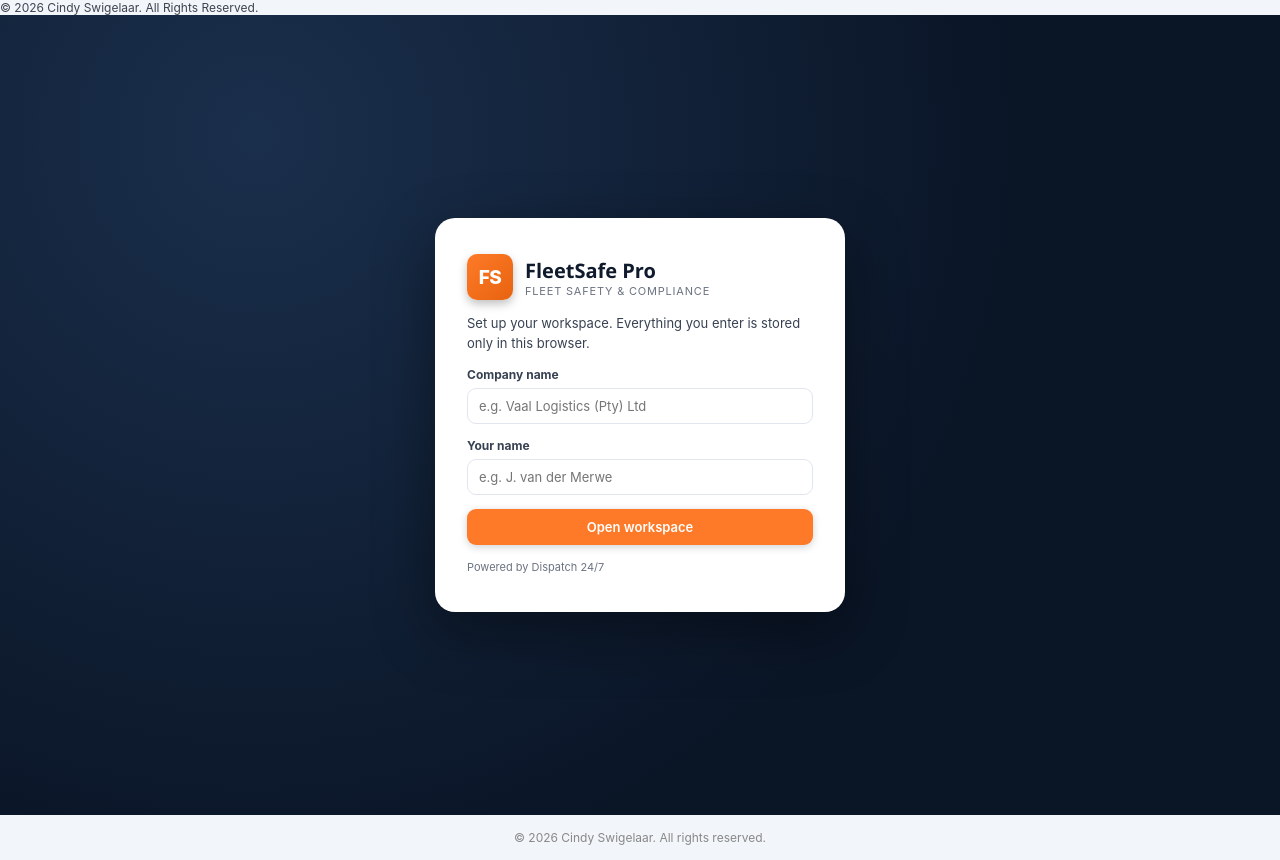
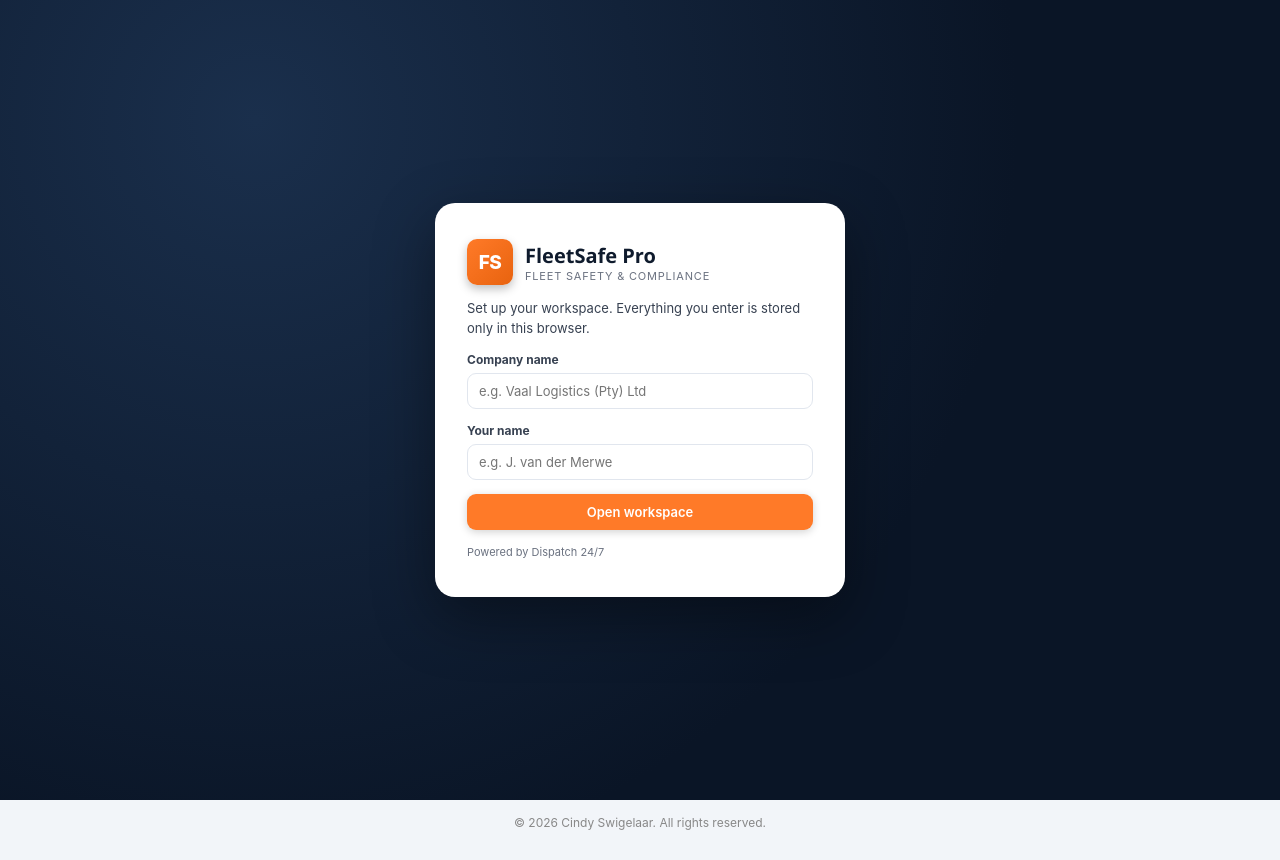
Before and after one commit to Cindy3885/FleetSafe, a plain HTML site: page index.html in a window 1280 px wide. Drawn offline with Linux system fonts and the light colour scheme.

Commit message:
Update index.html

```diff
--- a/index.html
+++ b/index.html
@@ -4,9 +4,6 @@
 <meta charset="UTF-8">
 <meta name="viewport" content="width=device-width, initial-scale=1.0">
 <title>FleetSafe Pro | Fleet Safety &amp; Compliance Management</title>
-  <p style="font-size:12px; opacity:0.8;">
-  &copy; 2026 Cindy Swigelaar. All Rights Reserved.
-</p>
 <style>
 :root{
   --navy-950:#0A1526;
```
